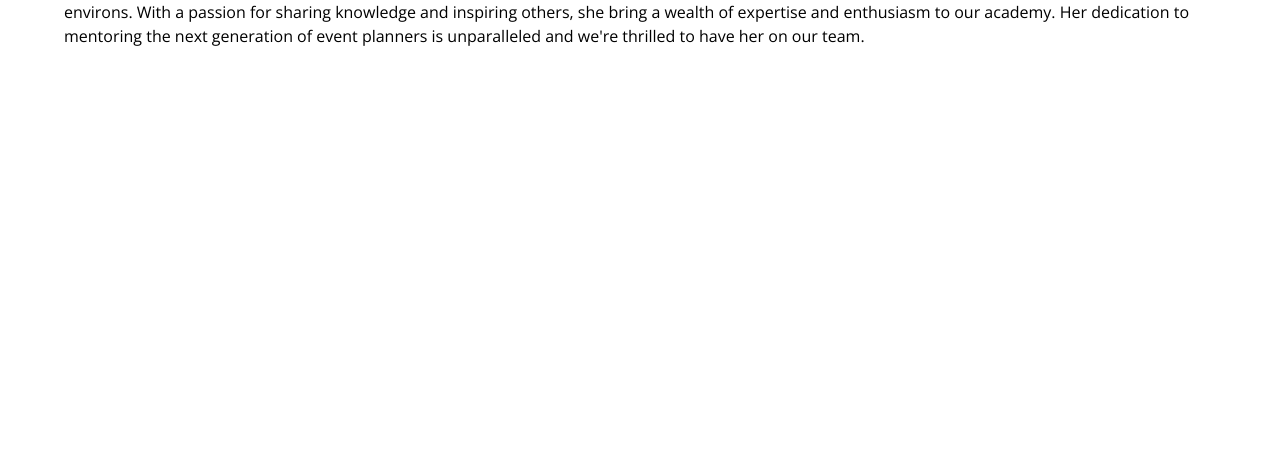
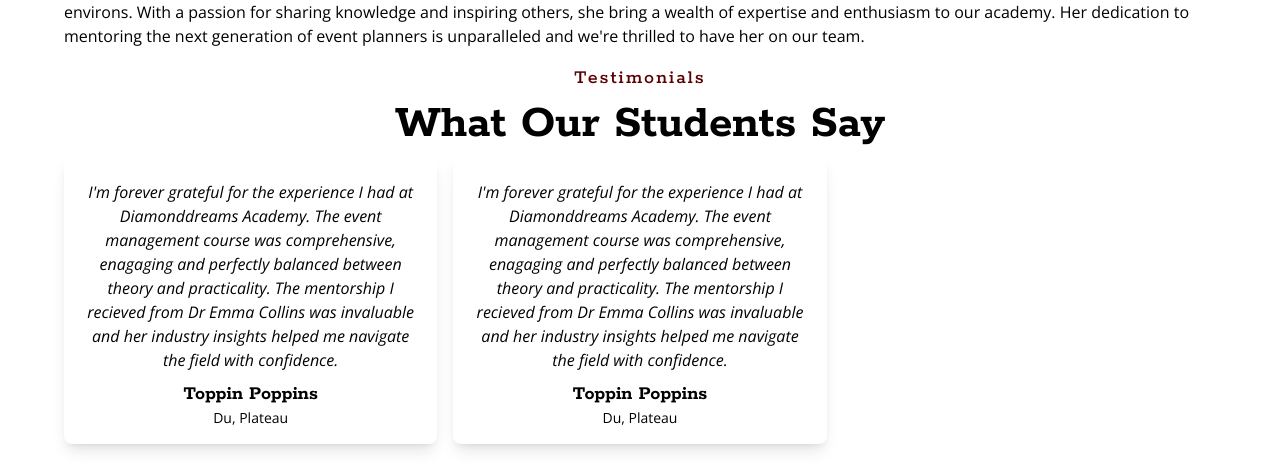
Before and after one commit to Tjay05/diamond-dreams-academy, a React (Vite) app: page / in a window 1280 px wide. Shown: the part 2209-2674 px from the top of the page. Before the commit the page ends 2273 px from the top, so only its background shows below. Built offline with nearby package versions, Linux system fonts and the light colour scheme.

Commit message:
Add testimonials section

```diff
--- a/src/pages/home/Index.jsx
+++ b/src/pages/home/Index.jsx
@@ -116,6 +116,27 @@
           </p>
         </div>
       </section>
+      {/* Testimonials */}
+      <section className="rule my-4">
+        <p className="my-2 tracking-widest font-[rokkitt] text-[#5c0002] font-medium text-center md:text-xl">Testimonials</p>
+        <h2 className="font-[rokkitt] text-3xl font-bold text-center md:text-5xl">What Our Students Say</h2>
+        <div className="grid md:grid-cols-3 gap-4">
+          <div className="shadow-lg my-2 text-center rounded-lg p-4">
+            <p className="italic font-[Open_Sans] my-2">
+              I'm forever grateful for the experience I had at Diamonddreams Academy. The event management course was comprehensive, enagaging and perfectly balanced between theory and practicality. The mentorship I recieved from Dr Emma Collins was invaluable and her industry insights helped me navigate the field with confidence.
+            </p>
+            <span className="font-bold text-xl font-[rokkitt]">Toppin Poppins</span>
+            <p className="font-[Open_Sans] text-sm">Du, Plateau</p>
+          </div>
+          <div className="shadow-lg my-2 text-center rounded-lg p-4">
+            <p className="italic font-[Open_Sans] my-2">
+              I'm forever grateful for the experience I had at Diamonddreams Academy. The event management course was comprehensive, enagaging and perfectly balanced between theory and practicality. The mentorship I recieved from Dr Emma Collins was invaluable and her industry insights helped me navigate the field with confidence.
+            </p>
+            <span className="font-bold text-xl font-[rokkitt]">Toppin Poppins</span>
+            <p className="font-[Open_Sans] text-sm">Du, Plateau</p>
+          </div>
+        </div>
+      </section>
     </div>
   );
 }
```
